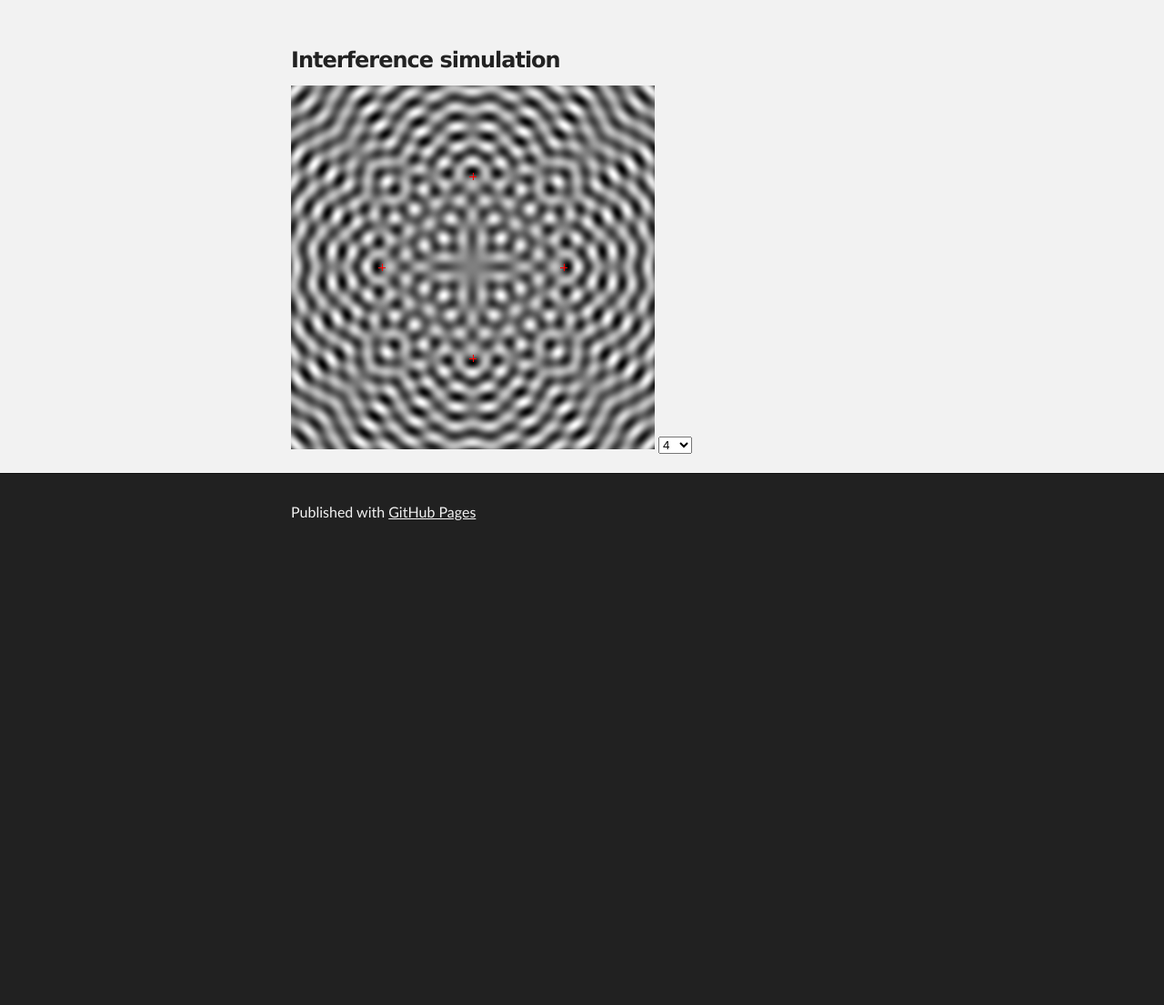
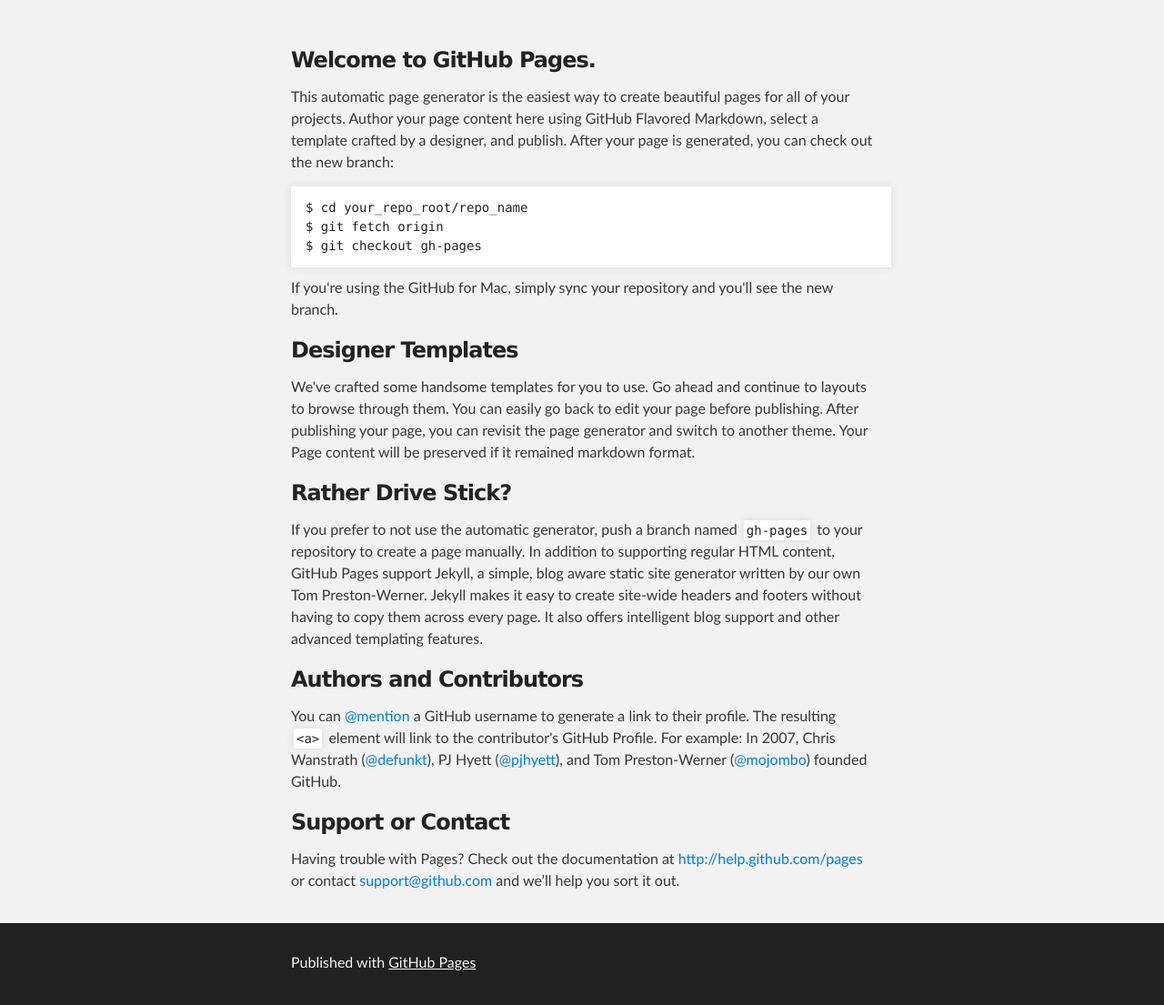
Before and after one commit to atmo/atmo.github.io, a plain HTML site: page index.html in a window 1280 px wide. Shown: the part 176-1281 px from the top of the page at 91% size. Before the commit the page ends 800 px from the top, so only its background shows below. Drawn offline with Linux system fonts and the light colour scheme.

Commit message:
Replace master branch with page content via GitHub

```diff
--- a/index.html
+++ b/index.html
@@ -4,22 +4,21 @@
   <head>
     <meta charset='utf-8' />
     <meta http-equiv="X-UA-Compatible" content="chrome=1" />
-    <meta name="description" content="Atmo.github.io : " />
+    <meta name="description" content="atmo.github.io : " />
 
     <link rel="stylesheet" type="text/css" media="screen" href="stylesheets/stylesheet.css">
 
-    <script language="javascript" src='javascripts/interference.js'>
-    </script>
-    <title>Atmo.github.io</title>
+    <title>atmo.github.io</title>
   </head>
 
-  <body onload='init()'>
+  <body>
+
     <!-- HEADER -->
     <div id="header_wrap" class="outer">
         <header class="inner">
-          <a id="forkme_banner" href="https://github.com/Atmo">View on GitHub</a>
+          <a id="forkme_banner" href="https://github.com/atmo">View on GitHub</a>
 
-          <h1 id="project_title">Atmo.github.io</h1>
+          <h1 id="project_title">atmo.github.io</h1>
           <h2 id="project_tagline"></h2>
 
         </header>
@@ -28,11 +27,37 @@
     <!-- MAIN CONTENT -->
     <div id="main_content_wrap" class="outer">
       <section id="main_content" class="inner">
-        <h3>Interference simulation</h3>
-            <canvas id="canvas" width="700" height="700" >
-            </canvas>
-            <select id="select" onchange="changeSources()">
-            </select>
+        <h3>
+<a name="welcome-to-github-pages" class="anchor" href="#welcome-to-github-pages"><span class="octicon octicon-link"></span></a>Welcome to GitHub Pages.</h3>
+
+<p>This automatic page generator is the easiest way to create beautiful pages for all of your projects. Author your page content here using GitHub Flavored Markdown, select a template crafted by a designer, and publish. After your page is generated, you can check out the new branch:</p>
+
+<pre><code>$ cd your_repo_root/repo_name
+$ git fetch origin
+$ git checkout gh-pages
+</code></pre>
+
+<p>If you're using the GitHub for Mac, simply sync your repository and you'll see the new branch.</p>
+
+<h3>
+<a name="designer-templates" class="anchor" href="#designer-templates"><span class="octicon octicon-link"></span></a>Designer Templates</h3>
+
+<p>We've crafted some handsome templates for you to use. Go ahead and continue to layouts to browse through them. You can easily go back to edit your page before publishing. After publishing your page, you can revisit the page generator and switch to another theme. Your Page content will be preserved if it remained markdown format.</p>
+
+<h3>
+<a name="rather-drive-stick" class="anchor" href="#rather-drive-stick"><span class="octicon octicon-link"></span></a>Rather Drive Stick?</h3>
+
+<p>If you prefer to not use the automatic generator, push a branch named <code>gh-pages</code> to your repository to create a page manually. In addition to supporting regular HTML content, GitHub Pages support Jekyll, a simple, blog aware static site generator written by our own Tom Preston-Werner. Jekyll makes it easy to create site-wide headers and footers without having to copy them across every page. It also offers intelligent blog support and other advanced templating features.</p>
+
+<h3>
+<a name="authors-and-contributors" class="anchor" href="#authors-and-contributors"><span class="octicon octicon-link"></span></a>Authors and Contributors</h3>
+
+<p>You can <a href="https://github.com/blog/821" class="user-mention">@mention</a> a GitHub username to generate a link to their profile. The resulting <code>&lt;a&gt;</code> element will link to the contributor's GitHub Profile. For example: In 2007, Chris Wanstrath (<a href="https://github.com/defunkt" class="user-mention">@defunkt</a>), PJ Hyett (<a href="https://github.com/pjhyett" class="user-mention">@pjhyett</a>), and Tom Preston-Werner (<a href="https://github.com/mojombo" class="user-mention">@mojombo</a>) founded GitHub.</p>
+
+<h3>
+<a name="support-or-contact" class="anchor" href="#support-or-contact"><span class="octicon octicon-link"></span></a>Support or Contact</h3>
+
+<p>Having trouble with Pages? Check out the documentation at <a href="http://help.github.com/pages">http://help.github.com/pages</a> or contact <a href="mailto:support@github.com">support@github.com</a> and we’ll help you sort it out.</p>
       </section>
     </div>
 
```
Also changed, not shown: params.json (+1 -1 lines).
